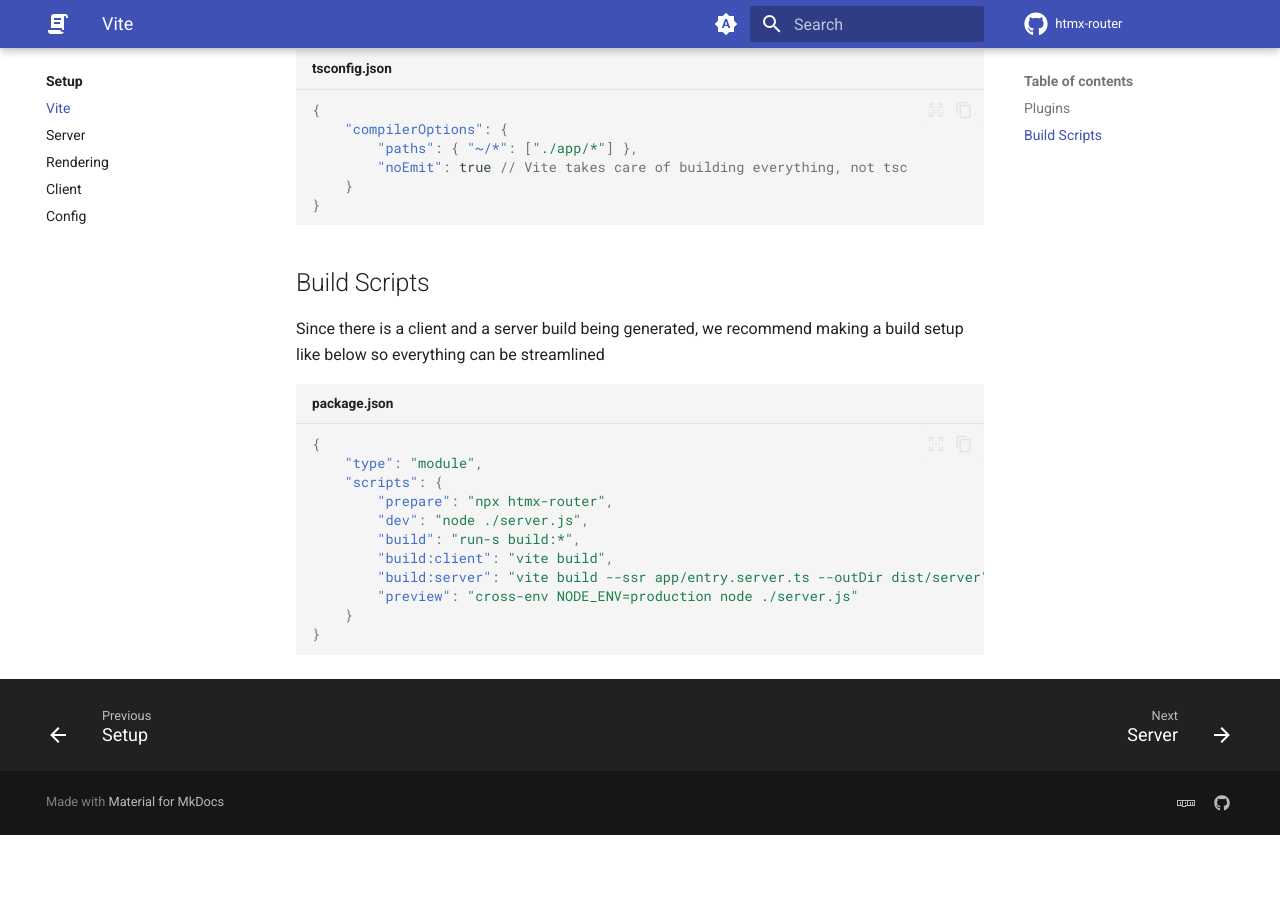
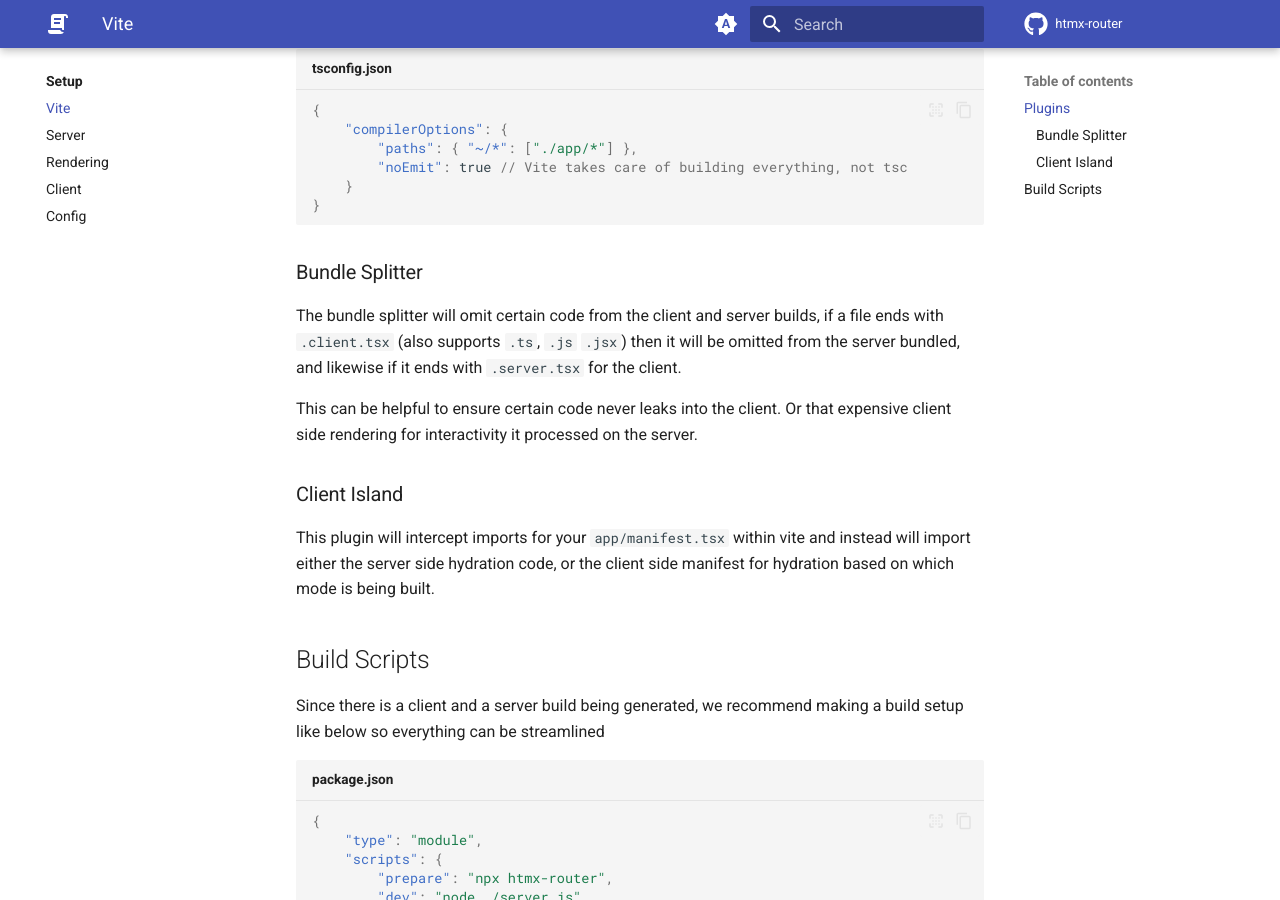
Before and after one commit to AjaniBilby/htmx-router, an MkDocs documentation site: the page built from docs/setup/vite.md, in a window 1280 px wide and 900 px high, scrolled down 1461 px. Built offline with MkDocs 1.6.1 and Material for MkDocs 9.7.7, drawn with Linux system fonts in a browser that asks for light colours; comment, search, counter and statistics services are not loaded; before the commit the page ends 2296 px from its top, so only the background shows below that.

Commit message:
updated docs

````diff
--- a/docs/setup/vite.md
+++ b/docs/setup/vite.md
@@ -65,6 +65,16 @@
 
 ```
 
+### Bundle Splitter
+
+The bundle splitter will omit certain code from the client and server builds, if a file ends with `.client.tsx` (also supports `.ts`, `.js` `.jsx`) then it will be omitted from the server bundled, and likewise if it ends with `.server.tsx` for the client.
+
+This can be helpful to ensure certain code never leaks into the client. Or that expensive client side rendering for interactivity it processed on the server.
+
+### Client Island
+
+This plugin will intercept imports for your `app/manifest.tsx` within vite and instead will import either the server side hydration code, or the client side manifest for hydration based on which mode is being built.
+
 ## Build Scripts
 
 Since there is a client and a server build being generated, we recommend making a build setup like below so everything can be streamlined
--- a/package.json
+++ b/package.json
@@ -22,7 +22,7 @@
 	"bugs": {
 		"url": "https://github.com/AjaniBilby/htmx-router/issues"
 	},
-	"homepage": "https://github.com/AjaniBilby/htmx-router#readme",
+	"homepage": "https://htmx-router.ajanibilby.com/",
 	"dependencies": {
 		"es-module-lexer": "^1.5.4",
 		"vite": "^6.0.6"
````
